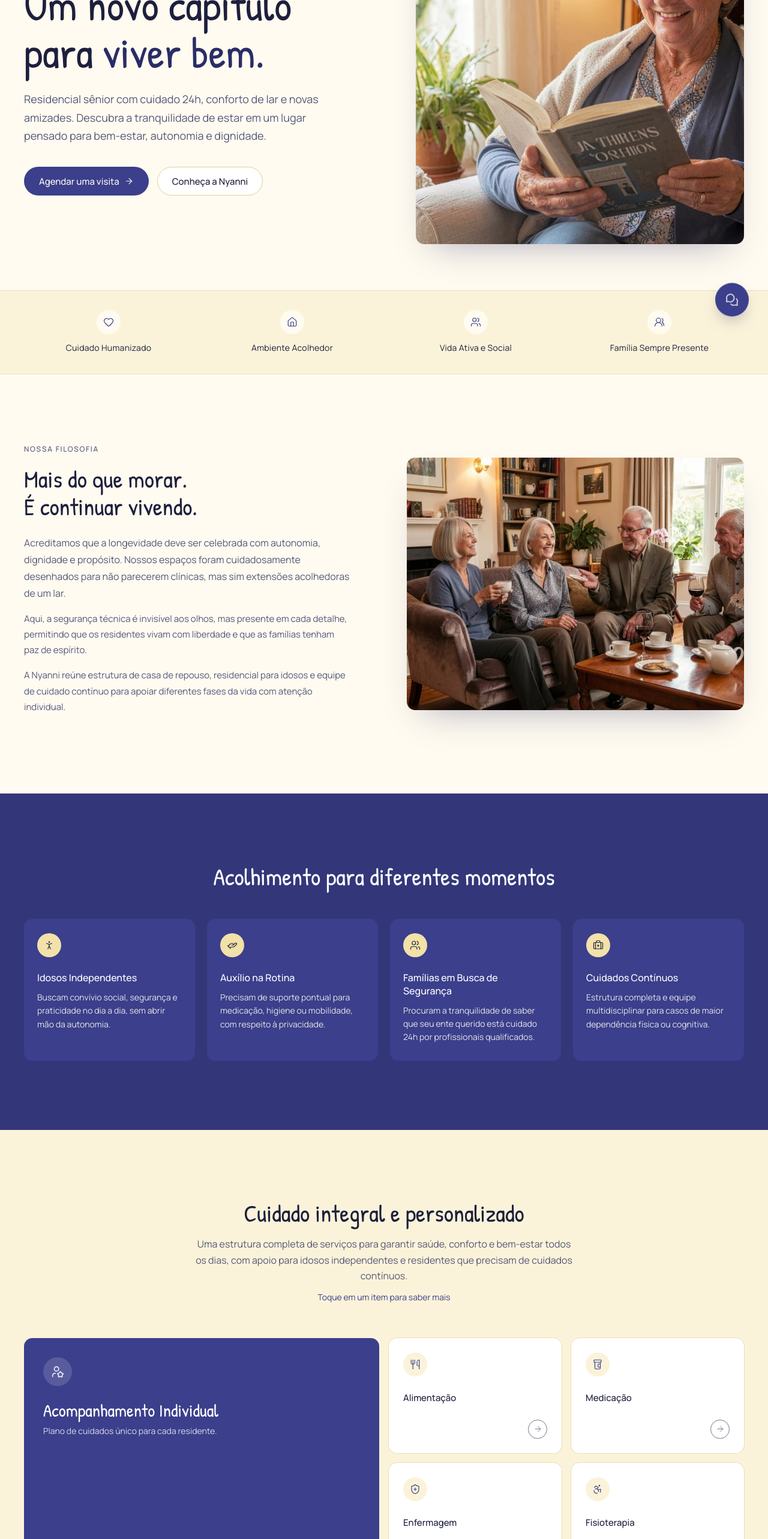
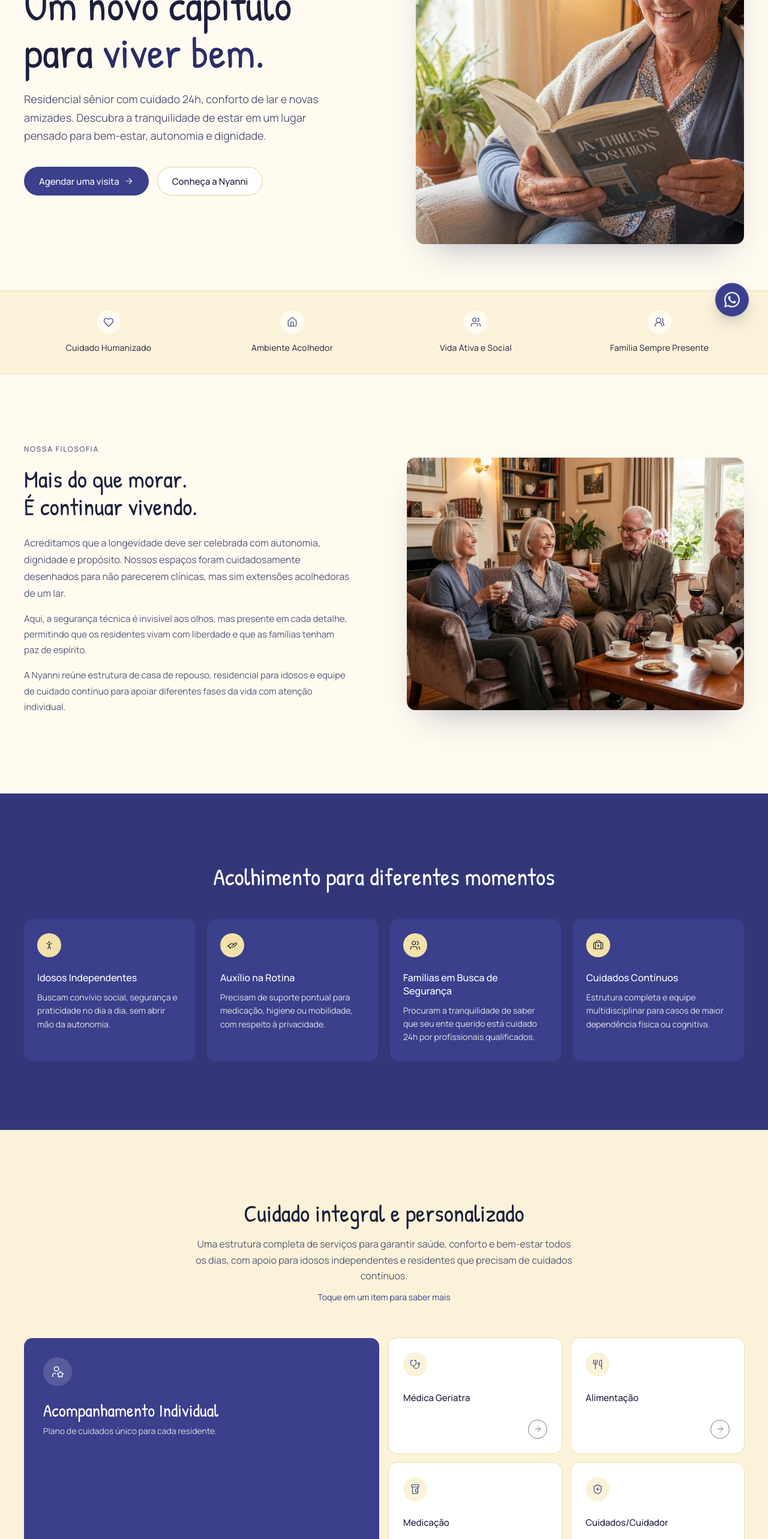
Before and after one commit to FelipeUemura11/Nyanni_Landing_Page, a React (Vite) app in the folder frontend/: page / in a window 1280 px wide. Shown: the part 234-2800 px from the top of the page at 60% size. Built offline with nearby package versions, Linux system fonts and the light colour scheme.

Commit message:
feat: add WhatsAppIcon component and integrate into WhatsAppFab; update services with new medical service

```diff
--- a/frontend/src/components/icons/Icon.tsx
+++ b/frontend/src/components/icons/Icon.tsx
@@ -17,6 +17,7 @@ import {
     PillBottle,
     ShieldPlus,
     Shirt,
+    Stethoscope,
     Users,
     UsersRound,
     UserStar,
@@ -55,6 +56,7 @@ const ICONS = {
     shirt: Shirt,
     bath: Bath,
     brain: Brain,
+    stethoscope: Stethoscope,
     check: Check,
 } satisfies Record<string, LucideIcon>;
 
--- /dev/null
+++ b/frontend/src/components/icons/WhatsAppIcon.tsx
@@ -0,0 +1,23 @@
+import type { SVGProps } from "react";
+
+/**
+ * Logo do WhatsApp (Simple Icons: https://simpleicons.org/?q=whatsapp).
+ * O Lucide não tem ícones de marca, por isso fica separado do Icon.tsx.
+ */
+export function WhatsAppIcon({
+    size = 20,
+    ...rest
+}: SVGProps<SVGSVGElement> & { size?: number }) {
+    return (
+        <svg
+            viewBox="0 0 24 24"
+            width={size}
+            height={size}
+            fill="currentColor"
+            aria-hidden="true"
+            {...rest}
+        >
+            <path d="M17.472 14.382c-.297-.149-1.758-.867-2.03-.967-.273-.099-.471-.148-.67.15-.197.297-.767.966-.94 1.164-.173.199-.347.223-.644.075-.297-.15-1.255-.463-2.39-1.475-.883-.788-1.48-1.761-1.653-2.059-.173-.297-.018-.458.13-.606.134-.133.298-.347.446-.52.149-.174.198-.298.298-.497.099-.198.05-.371-.025-.52-.075-.149-.669-1.612-.916-2.207-.242-.579-.487-.5-.669-.51-.173-.008-.371-.01-.57-.01-.198 0-.52.074-.792.372-.272.297-1.04 1.016-1.04 2.479 0 1.462 1.065 2.875 1.213 3.074.149.198 2.096 3.2 5.077 4.487.709.306 1.262.489 1.694.625.712.227 1.36.195 1.871.118.571-.085 1.758-.719 2.006-1.413.248-.694.248-1.289.173-1.413-.074-.124-.272-.198-.57-.347m-5.421 7.403h-.004a9.87 9.87 0 01-5.031-1.378l-.361-.214-3.741.982.998-3.648-.235-.374a9.86 9.86 0 01-1.51-5.26c.001-5.45 4.436-9.884 9.888-9.884 2.64 0 5.122 1.03 6.988 2.898a9.825 9.825 0 012.893 6.994c-.003 5.45-4.437 9.884-9.885 9.884m8.413-18.297A11.815 11.815 0 0012.05 0C5.495 0 .16 5.335.157 11.892c0 2.096.547 4.142 1.588 5.945L.057 24l6.305-1.654a11.882 11.882 0 005.683 1.448h.005c6.554 0 11.89-5.335 11.893-11.893a11.821 11.821 0 00-3.48-8.413z" />
+        </svg>
+    );
+}
--- a/frontend/src/components/layout/WhatsAppFab.tsx
+++ b/frontend/src/components/layout/WhatsAppFab.tsx
@@ -1,6 +1,6 @@
 import { contact } from "../../content/site";
 import { buildWhatsAppLink } from "../../lib/whatsapp";
-import { Icon } from "../icons/Icon";
+import { WhatsAppIcon } from "../icons/WhatsAppIcon";
 
 export function WhatsAppFab() {
     return (
@@ -11,7 +11,7 @@ export function WhatsAppFab() {
             rel="noopener noreferrer"
             aria-label="Conversar com a equipe pelo WhatsApp"
         >
-            <Icon name="message" size={22} />
+            <WhatsAppIcon size={26} />
         </a>
     );
 }
--- a/frontend/src/content/site.ts
+++ b/frontend/src/content/site.ts
@@ -245,6 +245,17 @@ export const services = {
             ],
         },
         {
+            icon: "stethoscope",
+            title: "Médica Geriatra",
+            description:
+                "Acompanhamento médico especializado no envelhecimento, cuidando da saúde de cada residente de forma preventiva e integrada.",
+            points: [
+                "Consultas e avaliações geriátricas periódicas",
+                "Revisão e ajuste das medicações",
+                "Orientação à equipe e às famílias",
+            ],
+        },
+        {
             icon: "utensils",
             title: "Alimentação",
             description:
@@ -268,7 +279,7 @@ export const services = {
         },
         {
             icon: "shieldPlus",
-            title: "Enfermagem",
+            title: "Cuidados/Cuidador",
             description:
                 "Acompanhamento de saúde diário para cuidar de perto e agir cedo diante de qualquer mudança.",
             points: [
@@ -283,6 +294,8 @@ export const services = {
             description:
                 "Exercícios e atividades que preservam a mobilidade, o equilíbrio e a independência.",
             points: [
+                "Fisio em grupo geral",
+                "Fisio neuro cognitivo funcional",
                 "Sessões conforme a necessidade",
                 "Prevenção de quedas",
                 "Reabilitação e manutenção da força",
--- a/frontend/src/sections/Services.tsx
+++ b/frontend/src/sections/Services.tsx
@@ -40,7 +40,9 @@ export function Services() {
                 <ul className="grid auto-rows-[minmax(130px,auto)] grid-cols-2 gap-3 sm:grid-cols-4 sm:gap-4 lg:auto-rows-[minmax(170px,auto)]">
                     {items.map((item, i) => {
                         const feature = i === 0;
-                        const wide = i === items.length - 1;
+                        // O último bloco ocupa duas colunas só quando isso fecha a grade sem buracos.
+                        const wide =
+                            i === items.length - 1 && items.length % 2 === 0;
                         return (
                             <Reveal
                                 as="li"
```
